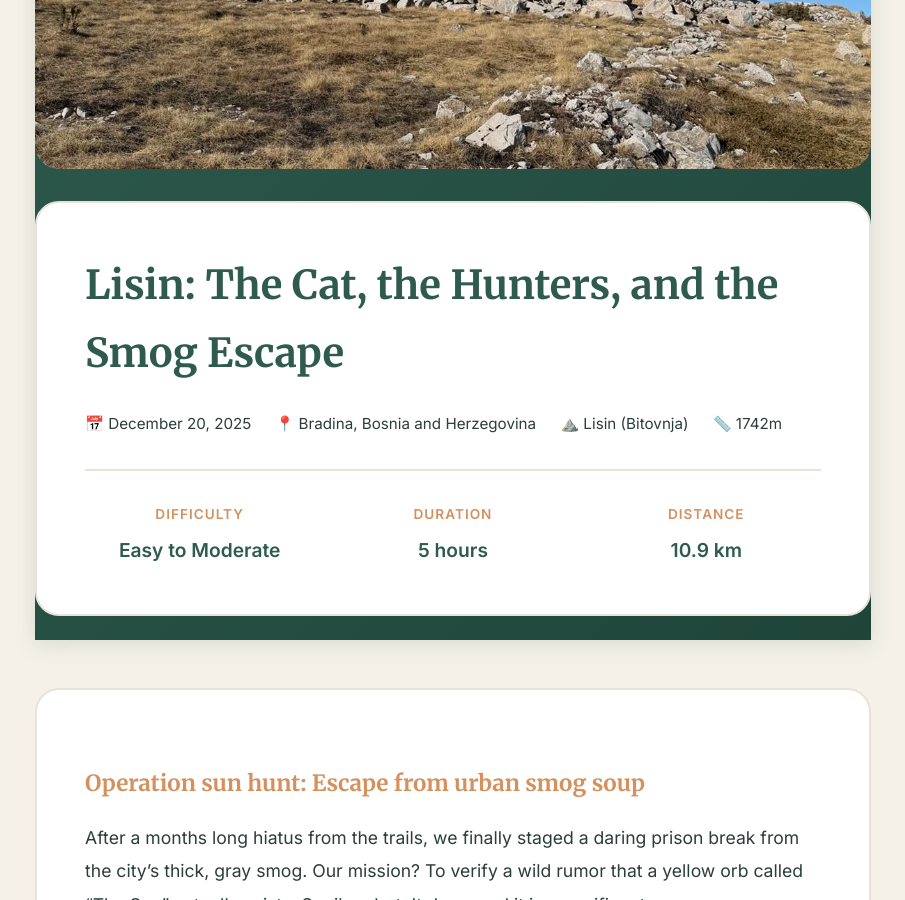
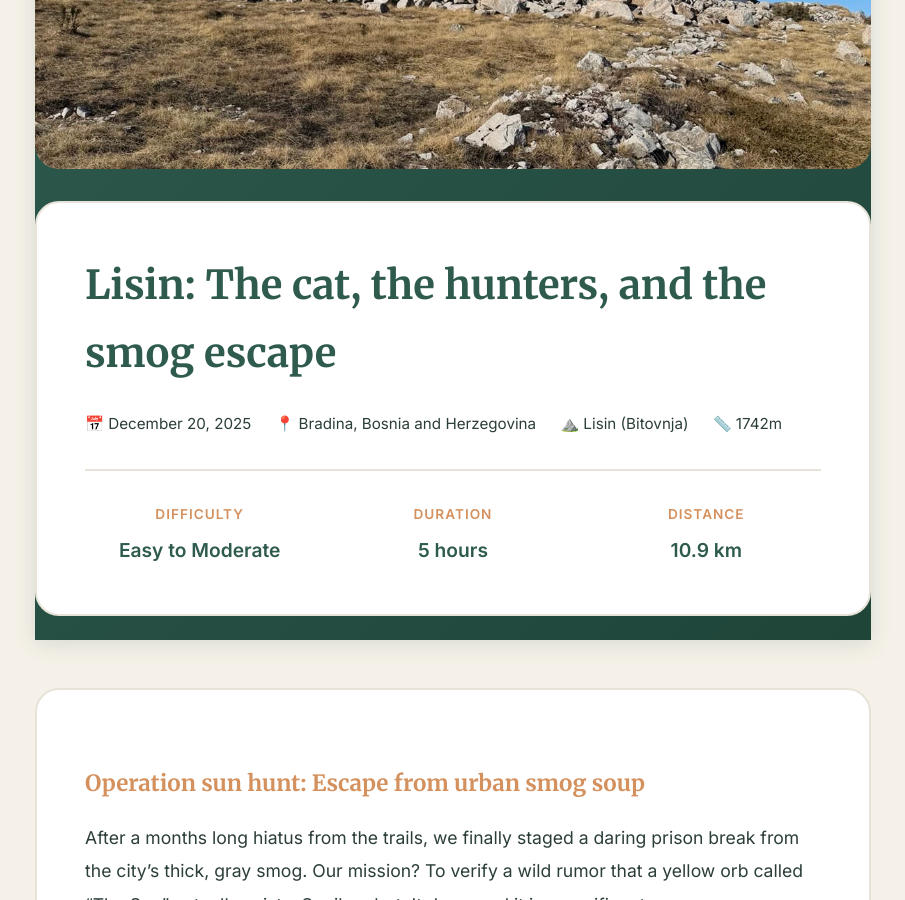
Before and after one commit to travelandco/travelandco.github.io, a Jekyll site: the page built from _trips/2025-12-20-lisin-bitovnja.md, in a window 1280 px wide and 900 px high, scrolled down 402 px. Shown: the whole window, without its empty margins (187-1092 px from the left). Built offline with Jekyll 4.4.1, drawn with Linux system fonts in a browser that asks for light colours; comment, search, counter and statistics services are not loaded.

```diff
--- a/_trips/2025-12-20-lisin-bitovnja.md
+++ b/_trips/2025-12-20-lisin-bitovnja.md
@@ -1,6 +1,6 @@
 ---
 layout: trip-report
-title: "Lisin: The Cat, the Hunters, and the Smog Escape"
+title: "Lisin: The cat, the hunters, and the smog escape"
 date: 2025-12-20
 location: "Bradina, Bosnia and Herzegovina"
 mountain: "Lisin (Bitovnja)"
```
